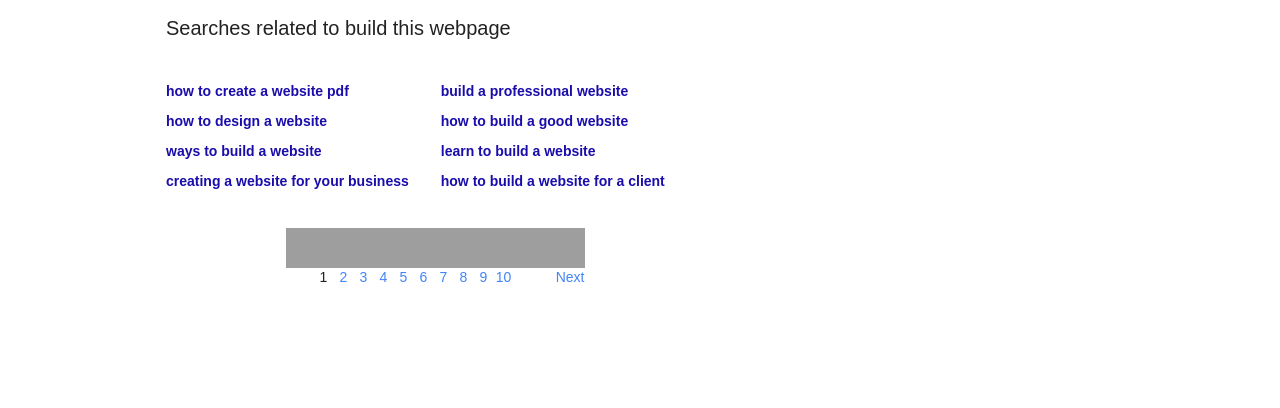
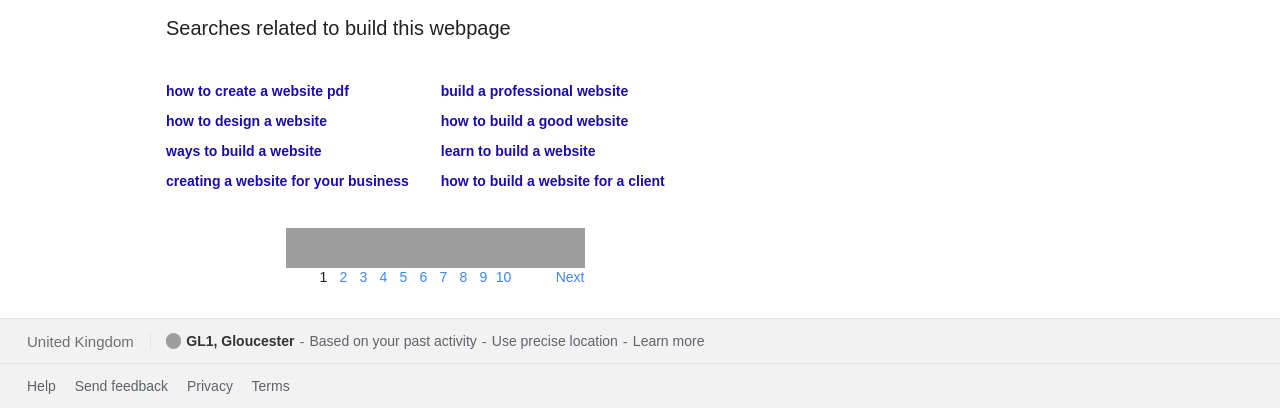
Before and after one commit to MaibHassin/google-homepage, a plain HTML site: page results.html in a window 1280 px wide. Shown: the part 1930-2338 px from the top of the page. Before the commit the page ends 2216 px from the top, so only its background shows below. Drawn offline with Linux system fonts and the light colour scheme; grey boxes are pictures that could not be loaded.

Commit message:
footer section

```diff
--- a/css/results.css
+++ b/css/results.css
@@ -1,3 +1,7 @@
+body {
+    height: initial;
+}
+
 header {
     display: flex;
     justify-content: space-between;
@@ -367,3 +371,59 @@ main {
 .results .results__more .more-next {
     text-align: right;
 }
+
+/* footer */
+
+.footer {
+    position: initial;
+    padding-top: 32px;
+}
+
+.footer .footer__top {
+    display: flex;
+    align-items: center;
+}
+
+.footer .footer__top .footer__item--seperator {
+    margin: 5px;;
+}
+
+.footer .footer__top .footer__item--location {
+    padding-right: 16px;
+    border-right: 1px solid #e4e4e4;
+}
+
+.footer .footer__top .footer__item--location__detail::before {
+    content: '00';
+    border-radius: 100%;
+    margin-left: 15px;
+    margin-right: 5px;
+    color: #9e9e9e;
+    background-color: #9e9e9e;
+    font-size: 14px;
+}
+
+.footer .footer__top .footer__item--location__detail {
+    font-weight: bold;
+    color: #333333;
+    font-size: 14px;
+}
+
+.footer .footer__top .footer__item--info,
+.footer .footer__top .footer__item--precise,
+.footer .footer__top .footer__item--learn {
+    font-size: 14px;
+    color: #5f6368;
+}
+
+.footer .footer__top .footer__item--precise,
+.footer .footer__top .footer__item--learn {
+    text-decoration: none;
+}
+
+.footer .footer__top .footer__item--precise:hover,
+.footer .footer__top .footer__item--learn:hover,
+.footer .footer__bottom .footer__item:hover {
+    text-decoration: none;
+    color: #333333;
+}
--- a/results.html
+++ b/results.html
@@ -314,8 +314,26 @@
         </div>
     </main>
 
-    <footer>
-
+    <footer class="footer">
+        <div class="footer__section footer__top">
+            <p class="footer__item footer__item--location">United Kingdom</p>
+            <div class="footer__item footer__item--location__seperator"></div>
+            <p class="footer__item footer__item--location__detail">GL1, Gloucester</p>
+            <p class="footer__item footer__item--seperator">-</p>
+            <p class="footer__item footer__item--info">Based on your past activity</p>
+            <p class="footer__item footer__item--seperator">-</p>
+            <a href="#0" class="footer__item footer__item--precise">Use precise location</a>
+            <p class="footer__item footer__item--seperator">-</p>
+            <a href="#0" class="footer__item footer__item--learn">Learn more</a>
+        </div>
+        <div class="footer__section footer__bottom">
+            <div class="footer__bottom--left">
+                <a href="#0" class="footer__item">Help</a>
+                <a href="#0" class="footer__item">Send feedback</a>
+                <a href="#0" class="footer__item">Privacy</a>
+                <a href="#0" class="footer__item">Terms</a>
+            </div>
+        </div>
     </footer>
 </body>
 </html>
```
